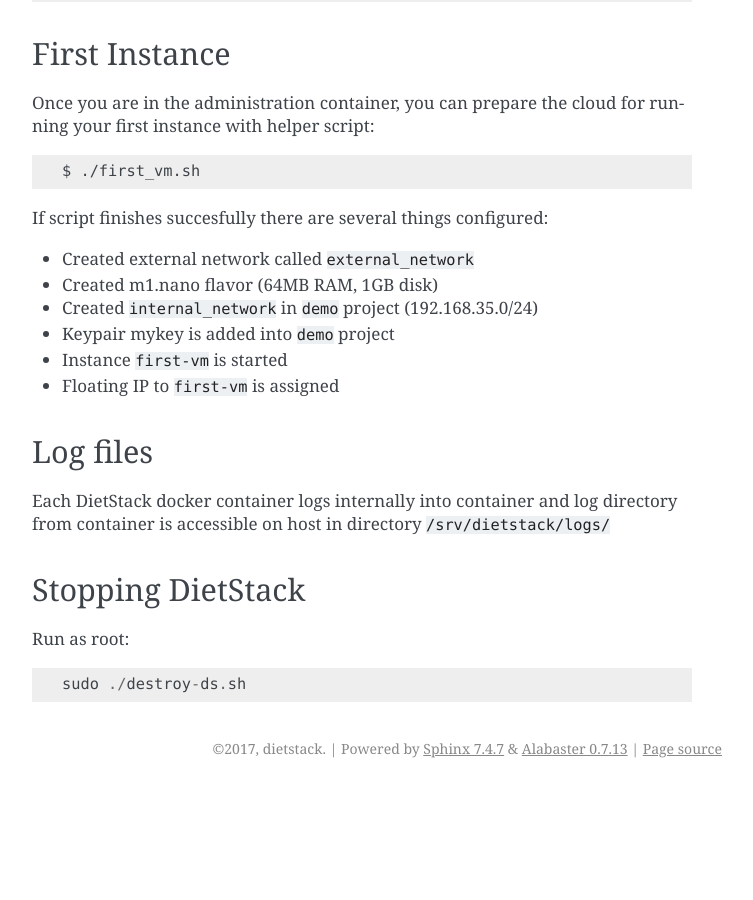
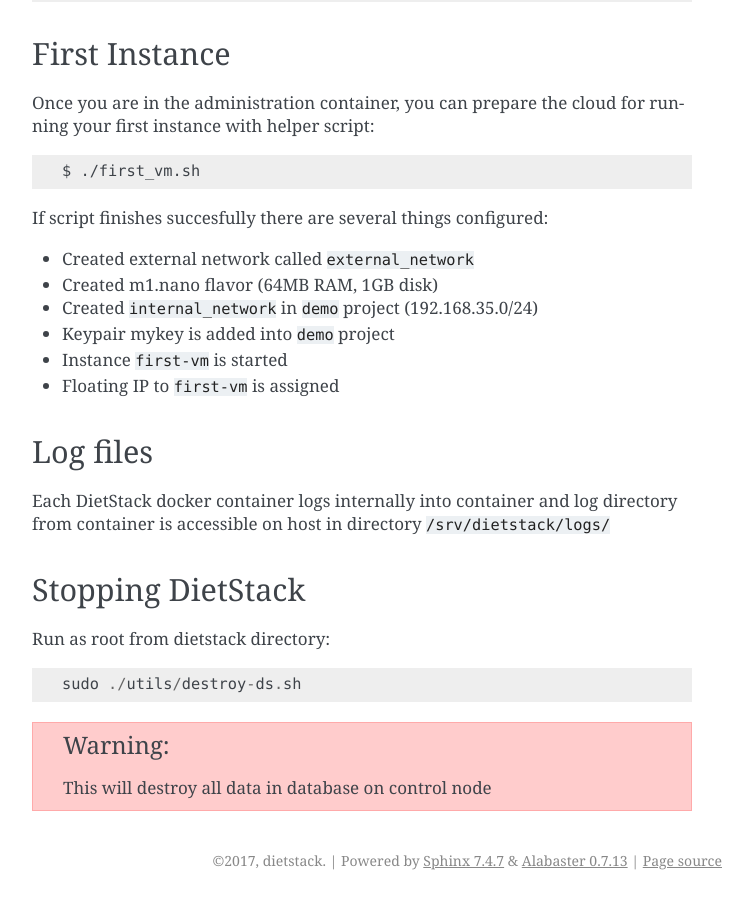
Before and after one commit to dietstack/dietstack, a Sphinx documentation site: the page built from doc/user-guide.rst, in a window 1280 px wide and 900 px high, scrolled down 1006 px. Shown: the whole window, without its empty margins (388-1141 px from the left). Built offline with Sphinx 7.4.7, drawn with Linux system fonts in a browser that asks for light colours; before the commit the page ends 1794 px from its top, so only the background shows below that.

Commit message:
Updated user-guide

```diff
--- a/doc/user-guide.rst
+++ b/doc/user-guide.rst
@@ -69,6 +69,8 @@ is accessible on host in directory ``/srv/dietstack/logs/``
 Stopping DietStack
 ------------------
 
-Run as root::
+Run as root from dietstack directory::
 
-    sudo ./destroy-ds.sh
+    sudo ./utils/destroy-ds.sh
+
+.. warning:: This will destroy all data in database on control node
```
